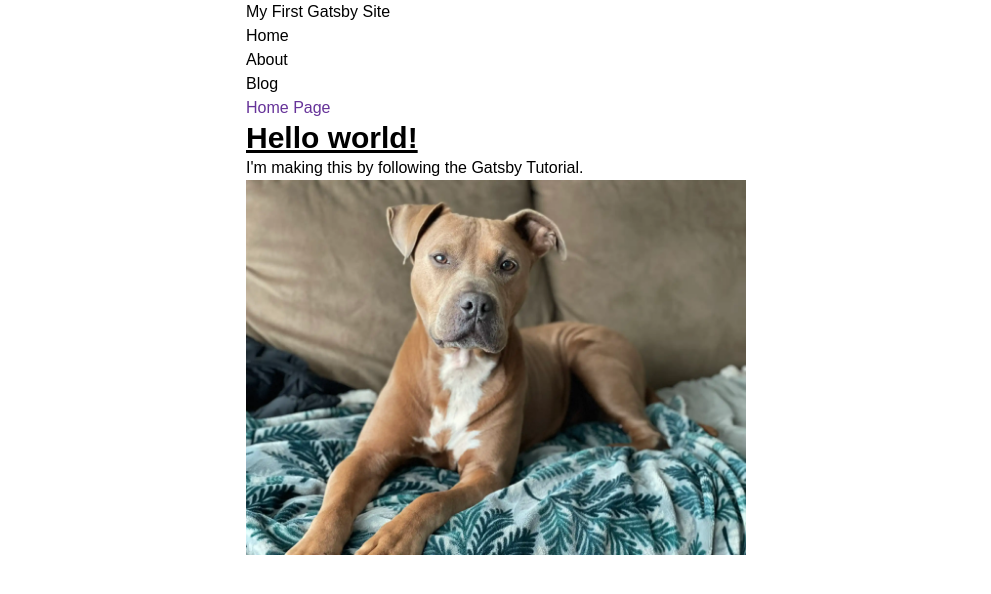
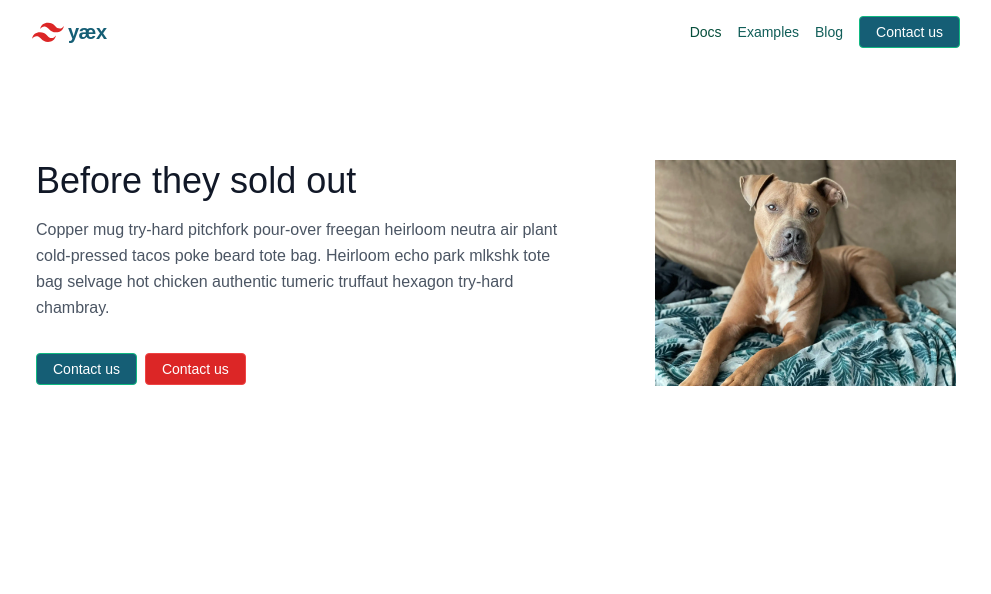
Before and after one commit to Glaxor/miedex, a Gatsby site: page / in a window 1280 px wide. Shown: the whole page, without its empty margins (144-1135 px from the left). Built offline with nearby package versions, Linux system fonts and the light colour scheme; Gatsby itself is replaced by a stand-in of ours.

Commit message:
Finished Gatsby Tutorial Part header and hero

```diff
--- a/package.json
+++ b/package.json
@@ -14,6 +14,7 @@
     "clean": "gatsby clean"
   },
   "dependencies": {
+    "classnames": "^2.3.2",
     "gatsby": "^5.7.0",
     "gatsby-plugin-image": "^3.8.0",
     "gatsby-plugin-sharp": "^5.8.0",
--- /dev/null
+++ b/src/components/header.js
@@ -0,0 +1,84 @@
+import * as React from "react";
+import { useState } from "react";
+import classNames from "classnames";
+
+const Header = () => {
+  const [isToggled, toggle] = useState(false);
+  const callback = () => {
+    console.log(isToggled);
+    toggle(!isToggled);
+  };
+
+  return (
+    <nav className="flex items-center justify-between flex-wrap p-4">
+      <div className="flex items-center flex-shrink-0 text-red-600 mr-6">
+        <svg
+          className="fill-current h-8 w-8 mr-1"
+          width="56"
+          height="56"
+          viewBox="0 0 54 54"
+          xmlns="http://www.w3.org/2000/svg"
+        >
+          <g transform="rotate(ö 27 27)">
+            <path d="M13.5 22.1c1.8-7.2 6.3-10.8 13.5-10.8 10.8 0 12.15 8.1 17.55 9.45 3.6.9 6.75-.45 9.45-4.05-1.8 7.2-6.3 10.8-13.5 10.8-10.8 0-12.15-8.1-17.55-9.45-3.6-.9-6.75.45-9.45 4.05zM0 38.3c1.8-7.2 6.3-10.8 13.5-10.8 10.8 0 12.15 8.1 17.55 9.45 3.6.9 6.75-.45 9.45-4.05-1.8 7.2-6.3 10.8-13.5 10.8-10.8 0-12.15-8.1-17.55-9.45-3.6-.9-6.75.45-9.45 4.05z" />
+          </g>
+        </svg>
+        <span className="font-semibold text-xl tracking-tight text-cyan-800">
+          yæx
+        </span>
+      </div>
+      <div className="block lg:hidden">
+        <button
+          onClick={callback}
+          className="flex items-center px-3 py-2 border rounded text-teal-00 border-teal-800 hover:text-white hover:border-white"
+        >
+          <svg
+            className="fill-current h-3 w-3"
+            viewBox="0 0 20 20"
+            xmlns="http://www.w3.org/2000/svg"
+          >
+            <title>Menu</title>
+            <path d="M0 3h20v2H0V3zm0 6h20v2H0V9zm0 6h20v2H0v-2z" />
+          </svg>
+        </button>
+      </div>
+      <div className="w-full block flex-grow lg:flex lg:items-center lg:w-auto ">
+        <div
+          className={classNames("text-sm lg:ml-auto lg:inline-block", {
+            hidden: !isToggled,
+            "lg:inline-block lg:ml-auto": isToggled,
+          })}
+        >
+          <a
+            href="#responsive-header"
+            className="block mt-4 lg:inline-block lg:mt-0 text-emerald-900 -200 hover:text-grey mr-4"
+          >
+            Docs
+          </a>
+          <a
+            href="#responsive-header"
+            className="block mt-4 lg:inline-block lg:mt-0 text-teal-800 hover:text-grey mr-4"
+          >
+            Examples
+          </a>
+          <a
+            href="#responsive-header"
+            className="block mt-4 lg:inline-block lg:mt-0 text-teal-800 hover:text-grey mr-4"
+          >
+            Blog
+          </a>
+        </div>
+        <div>
+          <a
+            href="#"
+            className="inline-block text-sm px-4 py-2 leading-none border bg-cyan-800 rounded text-white border-emerald-500 hover:border-transparent hover:text-emerald-900 hover:bg-white mt-4 lg:mt-0"
+          >
+            Contact us
+          </a>
+        </div>
+      </div>
+    </nav>
+  );
+};
+
+export default Header;
--- /dev/null
+++ b/src/components/hero.js
@@ -0,0 +1,44 @@
+import * as React from "react";
+import { StaticImage } from "gatsby-plugin-image";
+
+const Hero = () => {
+  return (
+    <section className="text-gray-600 body-font">
+      <div className="container mx-auto flex px-5 py-24 md:flex-row flex-col items-center">
+        <div className="lg:flex-grow md:w-2/ lg:pr-24 md:pr-16 flex flex-col md:items-start md:text-left mb-16 md:mb-0 items-center text-center">
+          <h1 className="title-font sm:text-4xl text-3xl mb-4 font-medium text-gray-900">
+            Before they sold out
+          </h1>
+          <p className="mb-8 leading-relaxed">
+            Copper mug try-hard pitchfork pour-over freegan heirloom neutra air
+            plant cold-pressed tacos poke beard tote bag. Heirloom echo park
+            mlkshk tote bag selvage hot chicken authentic tumeric truffaut
+            hexagon try-hard chambray.
+          </p>
+          <div className="justify-center space-x-2">
+            <a
+              href="#"
+              className="inline-block text-sm px-4 py-2 leading-none border bg-cyan-800 rounded text-white border-emerald-500 hover:border-transparent hover:text-emerald-900 hover:bg-white mt-4 lg:mt-0"
+            >
+              Contact us
+            </a>
+            <a
+              href="#"
+              className="inline-block text-sm px-4 py-2 leading-none border bg-red-600 rounded text-white border-red-500 hover:border-transparent hover:text-red-900 hover:bg-white mt-4 lg:mt-0"
+            >
+              Contact us
+            </a>
+          </div>
+        </div>
+        <div className="lg:max-md lg:w-full md:w-1/2 w-5/6">
+          <StaticImage
+            alt="Clifford, a reddish-brown pitbull, dozing in a bean bag chair"
+            src="../images/clifford.jpg"
+          />
+        </div>
+      </div>
+    </section>
+  );
+};
+
+export default Hero;
--- a/src/components/layout.js
+++ b/src/components/layout.js
@@ -1,5 +1,6 @@
 import * as React from "react";
 import { Link, useStaticQuery, graphql } from "gatsby";
+import Header from "./header";
 import {
   container,
   heading,
@@ -22,30 +23,8 @@ const Layout = ({ pageTitle, children }) => {
 
   return (
     <div className={container}>
-      <header className={siteTitle}>{data.site.siteMetadata.title}</header>
-      <nav>
-        <ul className={navLinks}>
-          <li className={navLinkItem}>
-            <Link to="/" className={navLinkText}>
-              Home
-            </Link>
-          </li>
-          <li className={navLinkItem}>
-            <Link to="/about" className={navLinkText}>
-              About
-            </Link>
-          </li>
-          <li className={navLinkItem}>
-            <Link to="/blog" className={navLinkText}>
-              Blog
-            </Link>
-          </li>
-        </ul>
-      </nav>
-      <main>
-        <h1 className={heading}>{pageTitle}</h1>
-        {children}
-      </main>
+      <Header />
+      <main>{children}</main>
     </div>
   );
 };
--- a/src/components/layout.module.css
+++ b/src/components/layout.module.css
@@ -1,6 +1,6 @@
 .container {
     margin: auto;
-    max-width: 500px;
+    max-width: 960px;
     font-family: sans-serif;
   }
 
--- a/src/pages/index.js
+++ b/src/pages/index.js
@@ -1,17 +1,13 @@
 import * as React from "react";
 import Layout from "../components/layout";
 import { StaticImage } from "gatsby-plugin-image";
+import Hero from "../components/hero";
 import Seo from "../components/seo";
 
 const IndexPage = () => {
   return (
     <Layout pageTitle="Home Page">
-      <h1 className="text-3xl font-bold underline ">Hello world!</h1>
-      <p>I'm making this by following the Gatsby Tutorial.</p>
-      <StaticImage
-        alt="Clifford, a reddish-brown pitbull, dozing in a bean bag chair"
-        src="../images/clifford.jpg"
-      />
+      <Hero />
     </Layout>
   );
 };
```
Also changed, not shown: 1 other file.
